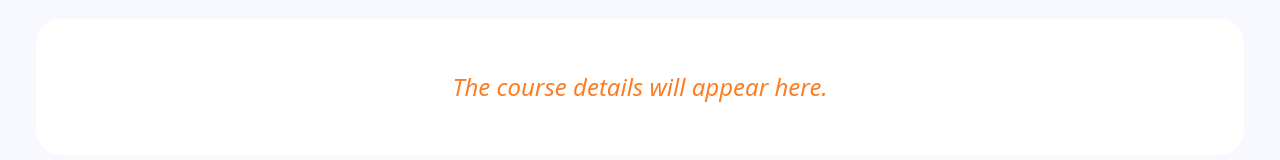
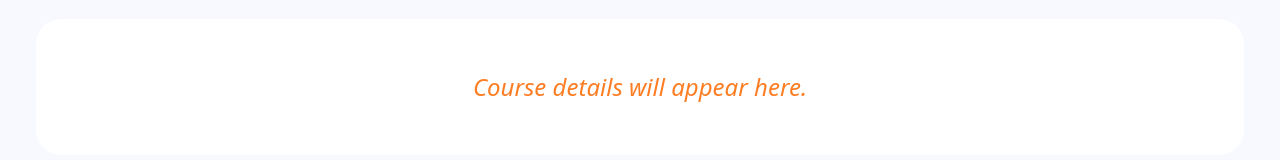
Before and after one commit to leo-step/COS333-TigerMap, a React (Create React App) app in the folder frontend/: page / in a window 1280 px wide. Shown: the part 441-601 px from the top of the page. Built offline with nearby package versions, Linux system fonts and the light colour scheme.

Commit message:
change button labels

```diff
--- a/frontend/src/components/CurrentCourse.js
+++ b/frontend/src/components/CurrentCourse.js
@@ -20,7 +20,7 @@ function CurrentCourse(props) {
           style={{ textAlign: "center", fontSize: "24px", marginBottom: "0px" }}
           className="orange-no-hover"
         >
-          <i>The course details will appear here.</i>
+          <i>Course details will appear here.</i>
         </p>
       </div>
     );
@@ -38,7 +38,7 @@ function CurrentCourse(props) {
             rel="noreferrer"
             className="btn-main"
           >
-            <Button className="btn-main btn-orange">Course Offerings</Button>
+            <Button className="btn-main btn-orange">Registrar</Button>
           </a>
           <a
             href={`https://www.princetoncourses.com/course/${props.details.term}${props.details._id}`}
@@ -46,11 +46,11 @@ function CurrentCourse(props) {
             rel="noreferrer"
             className="btn-main"
           >
-            <Button className="btn-main btn-green">Course Evaluations</Button>
+            <Button className="btn-main btn-green">Princeton Courses</Button>
           </a>
           <span className="btn-main">
             <Button onClick={() => setCollapse(!collapse)}>
-              {(!collapse && "Collapse") || "Uncollapse"}
+              {(!collapse && "See Less") || "See More"}
             </Button>
           </span>
         </h2>
```
